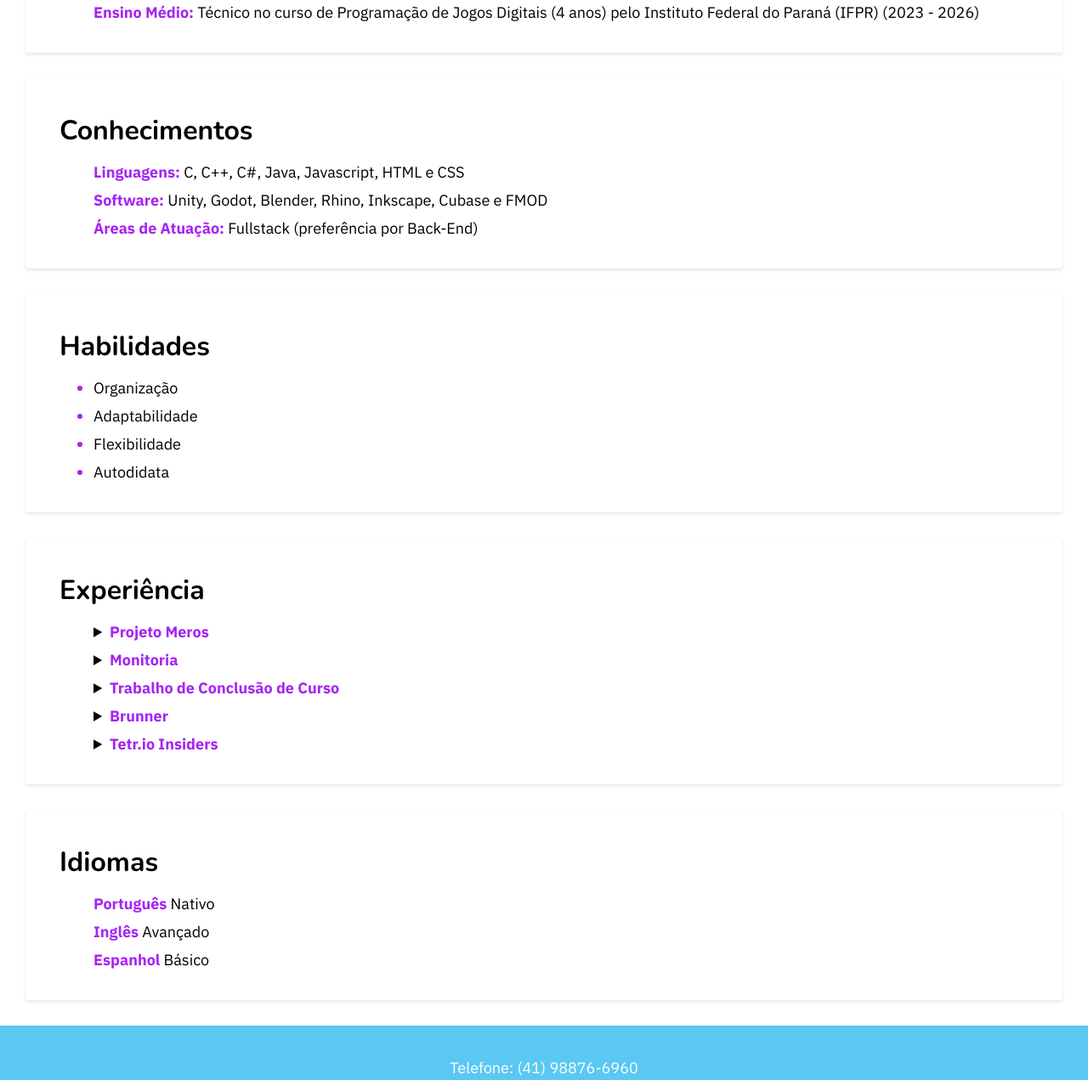
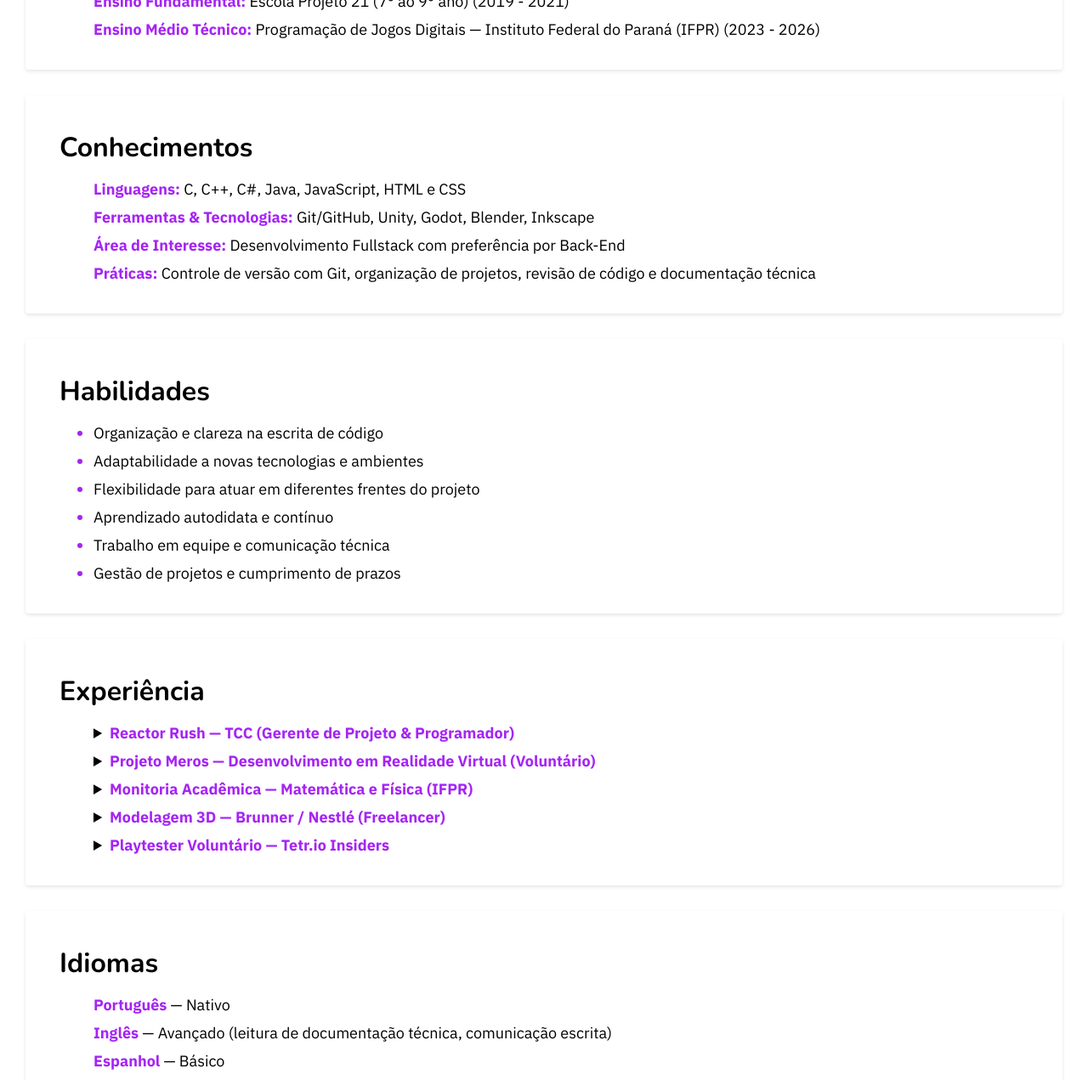
Before and after one commit to PedroTanakaFerro/ProjetoCurriculo, a plain HTML site: page index.html in a window 1280 px wide. Shown: the part 1012-2283 px from the top of the page at 85% size. Drawn offline with nearby package versions, Linux system fonts and the light colour scheme; a web font is replaced by a local one.

Commit message:
IA
Claude refez
Prompt: "Altere esse site para que ele seja voltado para uma vaga de emprego na área de tecnologia. Mantenha a mesma estrutura do projeto e de código."

```diff
--- a/index.html
+++ b/index.html
@@ -22,7 +22,7 @@
             <button class="menu-btn" onclick="toggleNav()"><img id="menuicon" src="imagens/icons-menu-s.png"></button>
             <h1>Pedro Tanaka</h1>
             <img id="foto" src="imagens/foto.jpg" alt="Foto Minha">
-            <p>Meu nome é Pedro Tanaka, estou no último ano do curso Técnico em Programação de Jogos Digitais pelo Instituto Federal do Paraná (IFPR). Gosto de atuar no desenvolvimento de jogos digitais, e estou disposto a expandir minha experiência a áreas adjacentes. Minha produtividade é comprometida se o projeto não é organizado, e por isso prezo pela clareza nas contribuições da equipe.</p>
+            <p>Desenvolvedor de software com formação técnica em Programação de Jogos Digitais pelo Instituto Federal do Paraná (IFPR), concluindo em 2026. Tenho experiência prática com desenvolvimento back-end, programação orientada a objetos e gestão de projetos de software. Busco uma oportunidade na área de tecnologia onde possa contribuir com código limpo, organizado e bem documentado, enquanto continuo evoluindo como profissional.</p>
         </header>
 
         <section id="dados-pessoais">
@@ -39,26 +39,29 @@
             <h2>Formação</h2>
             <ul>
                 <li><b class="topic">Ensino Fundamental:</b> Escola Projeto 21 (7° ao 9° ano) (2019 - 2021)</li>
-                <li><b class="topic">Ensino Médio:</b> Técnico no curso de Programação de Jogos Digitais (4 anos) pelo Instituto Federal do Paraná (IFPR) (2023 - 2026)</li>
+                <li><b class="topic">Ensino Médio Técnico:</b> Programação de Jogos Digitais — Instituto Federal do Paraná (IFPR) (2023 - 2026)</li>
             </ul>
         </section>
 
         <section id="conhecimentos">
             <h2>Conhecimentos</h2>
             <ul>
-                <li><b class="topic">Linguagens:</b> C, C++, C#, Java, Javascript, HTML e CSS</li>
-                <li><b class="topic">Software:</b> Unity, Godot, Blender, Rhino, Inkscape, Cubase e FMOD</li>
-                <li><b class="topic">Áreas de Atuação:</b> Fullstack (preferência por Back-End)</li>
+                <li><b class="topic">Linguagens:</b> C, C++, C#, Java, JavaScript, HTML e CSS</li>
+                <li><b class="topic">Ferramentas & Tecnologias:</b> Git/GitHub, Unity, Godot, Blender, Inkscape</li>
+                <li><b class="topic">Área de Interesse:</b> Desenvolvimento Fullstack com preferência por Back-End</li>
+                <li><b class="topic">Práticas:</b> Controle de versão com Git, organização de projetos, revisão de código e documentação técnica</li>
             </ul>
         </section>
 
         <section id="habilidades">
             <h2>Habilidades</h2>
             <ul id="abilities">
-                <li>Organização</li>
-                <li>Adaptabilidade</li>
-                <li>Flexibilidade</li>
-                <li>Autodidata</li>
+                <li>Organização e clareza na escrita de código</li>
+                <li>Adaptabilidade a novas tecnologias e ambientes</li>
+                <li>Flexibilidade para atuar em diferentes frentes do projeto</li>
+                <li>Aprendizado autodidata e contínuo</li>
+                <li>Trabalho em equipe e comunicação técnica</li>
+                <li>Gestão de projetos e cumprimento de prazos</li>
             </ul>
         </section>
 
@@ -67,32 +70,32 @@
             <ul>
                 <li>
                     <details>
-                        <summary><b class="topic">Projeto Meros</b></summary>
-                        <p>Trabalho como voluntário por 3 anos (2024 - 2026) em um projeto do IFPR, em parceria com o Instituto Meros do Brasil. Desenvolvimento de um jogo em Realidade Virtual sobre um peixe ameaçado de extinção que está presente no litoral brasileiro. Realizei em grupo pesquisas sobre o peixe mero e seu habitat, e implementei a personagem em seu ambiente, visando representar fielmente a realidade.</p>
+                        <summary><b class="topic">Reactor Rush — TCC (Gerente de Projeto & Programador)</b></summary>
+                        <p>Projeto de Conclusão de Curso em desenvolvimento desde 2026 pelo IFPR. Jogo educativo sobre operação de usina nuclear, com foco em representar processos físicos reais de forma lúdica. Atuo como programador principal e gerente do projeto, sendo responsável pela arquitetura do software, distribuição de tarefas e acompanhamento das entregas da equipe.</p>
                     </details>
                 </li>
                 <li>
                     <details>
-                        <summary><b class="topic">Monitoria</b></summary>
-                        <p>Auxílio a alunos com dificuldade de aprendizagem nas matérias de matemática e física no IFPR por um ano (2025). Inicialmente como voluntário, como bolsista nos últimos 3 meses.</p>
+                        <summary><b class="topic">Projeto Meros — Desenvolvimento em Realidade Virtual (Voluntário)</b></summary>
+                        <p>Participação por 3 anos (2024 - 2026) em projeto do IFPR em parceria com o Instituto Meros do Brasil. Desenvolvimento de aplicação em Realidade Virtual utilizando Unity e C#, representando o ambiente submarino do peixe mero. Responsável pela implementação do personagem e integração com o ambiente 3D, com base em pesquisa técnica e científica.</p>
                     </details>
                 </li>
                 <li>
                     <details>
-                        <summary><b class="topic">Trabalho de Conclusão de Curso</b></summary>
-                        <p>Reactor Rush é o meu TCC do curso de Programação de Jogos Digitais pelo IFPR e tem um ano de desenvolvimento (2026). O projeto, ainda em andamento, é um jogo que tem como tema a operação de uma usina nuclear, e tem como objetivo demonstrar os processos físicos envolvidos em uma experiência lúdica e divertida. O meu papel na equipe é de programador, além de ser o gerente do projeto.</p>
+                        <summary><b class="topic">Monitoria Acadêmica — Matemática e Física (IFPR)</b></summary>
+                        <p>Apoio a estudantes com dificuldades nas disciplinas de matemática e física durante o ano de 2025. Iniciou como voluntário e passou a bolsista nos últimos 3 meses. A experiência fortaleceu habilidades de comunicação, didática e resolução de problemas lógicos.</p>
                     </details>
                 </li>
                 <li>
                     <details>
-                        <summary><b class="topic">Brunner</b></summary>
-                        <p>Serviço prestado informalmente (2024) para a empresa Brunner, encomendado pela Nestlé. Realizei a modelagem do produto Chocobiscuit, usando o software Rhino.</p>
+                        <summary><b class="topic">Modelagem 3D — Brunner / Nestlé (Freelancer)</b></summary>
+                        <p>Serviço técnico prestado em 2024 para a empresa Brunner, com demanda da Nestlé. Realização da modelagem 3D do produto Chocobiscuit no software Rhino, cumprindo especificações técnicas do cliente dentro do prazo estabelecido.</p>
                     </details>
                 </li>
                 <li>
                     <details>
-                        <summary><b class="topic">Tetr.io Insiders</b></summary>
-                        <p>Atuação contínua desde janeiro de 2026 como playtester voluntário do jogo tetr.io, que possui cerca de 10 milhões de usuários.</p>
+                        <summary><b class="topic">Playtester Voluntário — Tetr.io Insiders</b></summary>
+                        <p>Atuação contínua desde janeiro de 2026 como playtester voluntário da plataforma tetr.io, com aproximadamente 10 milhões de usuários. Identificação e reporte de bugs, sugestão de melhorias de usabilidade e participação em ciclos de feedback com a equipe de desenvolvimento.</p>
                     </details>
                 </li>
             </ul>
@@ -101,9 +104,9 @@
         <section id="idiomas">
             <h2>Idiomas</h2>
             <ul>
-                <li><b class="topic">Português</b> Nativo</li>
-                <li><b class="topic">Inglês</b> Avançado</li>
-                <li><b class="topic">Espanhol</b> Básico</li>
+                <li><b class="topic">Português</b> — Nativo</li>
+                <li><b class="topic">Inglês</b> — Avançado (leitura de documentação técnica, comunicação escrita)</li>
+                <li><b class="topic">Espanhol</b> — Básico</li>
             </ul>
         </section>
 
```
Also changed, not shown: imagens/foto.png (deleted), imagens/foto_full.jpg (deleted).
